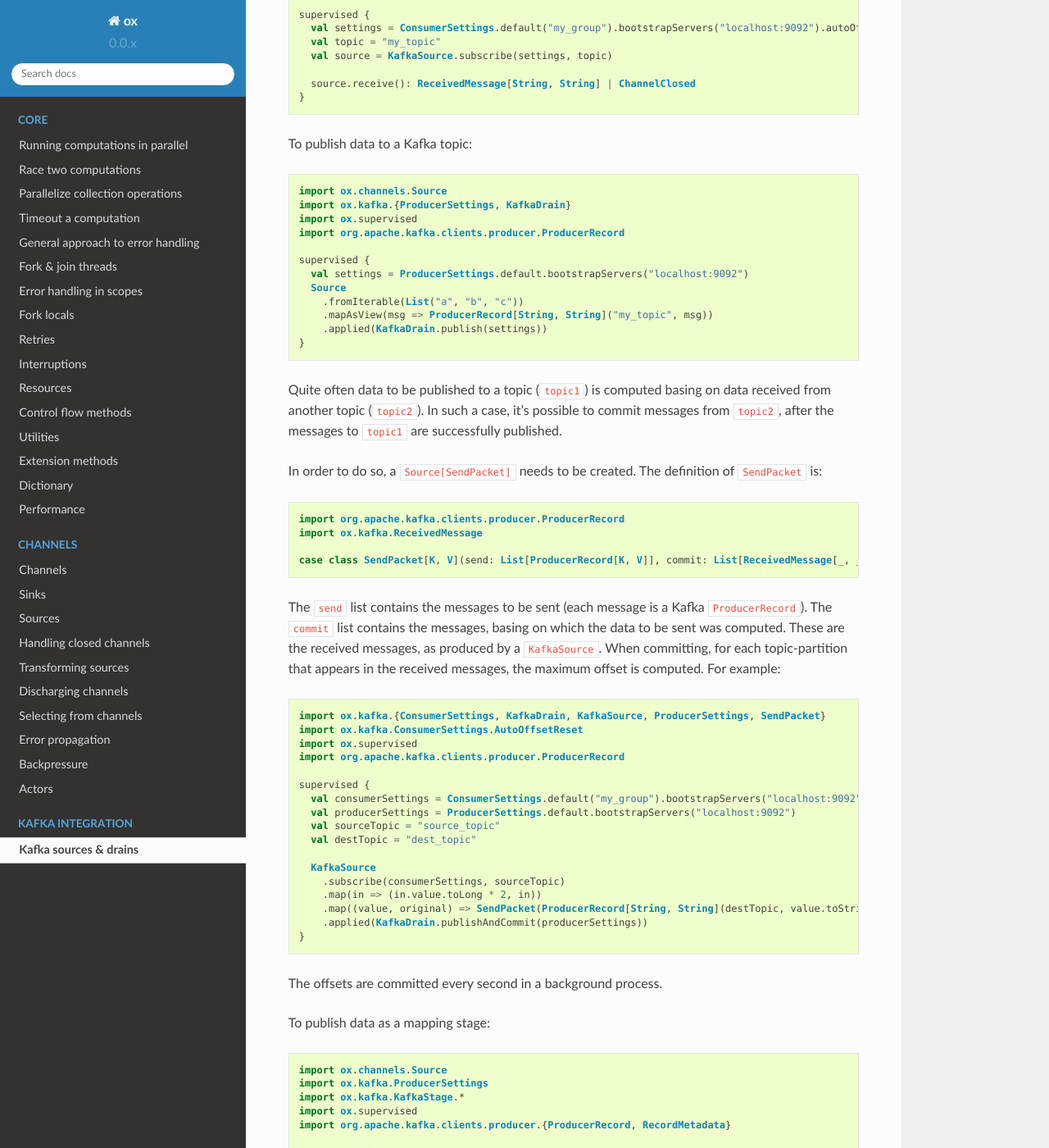
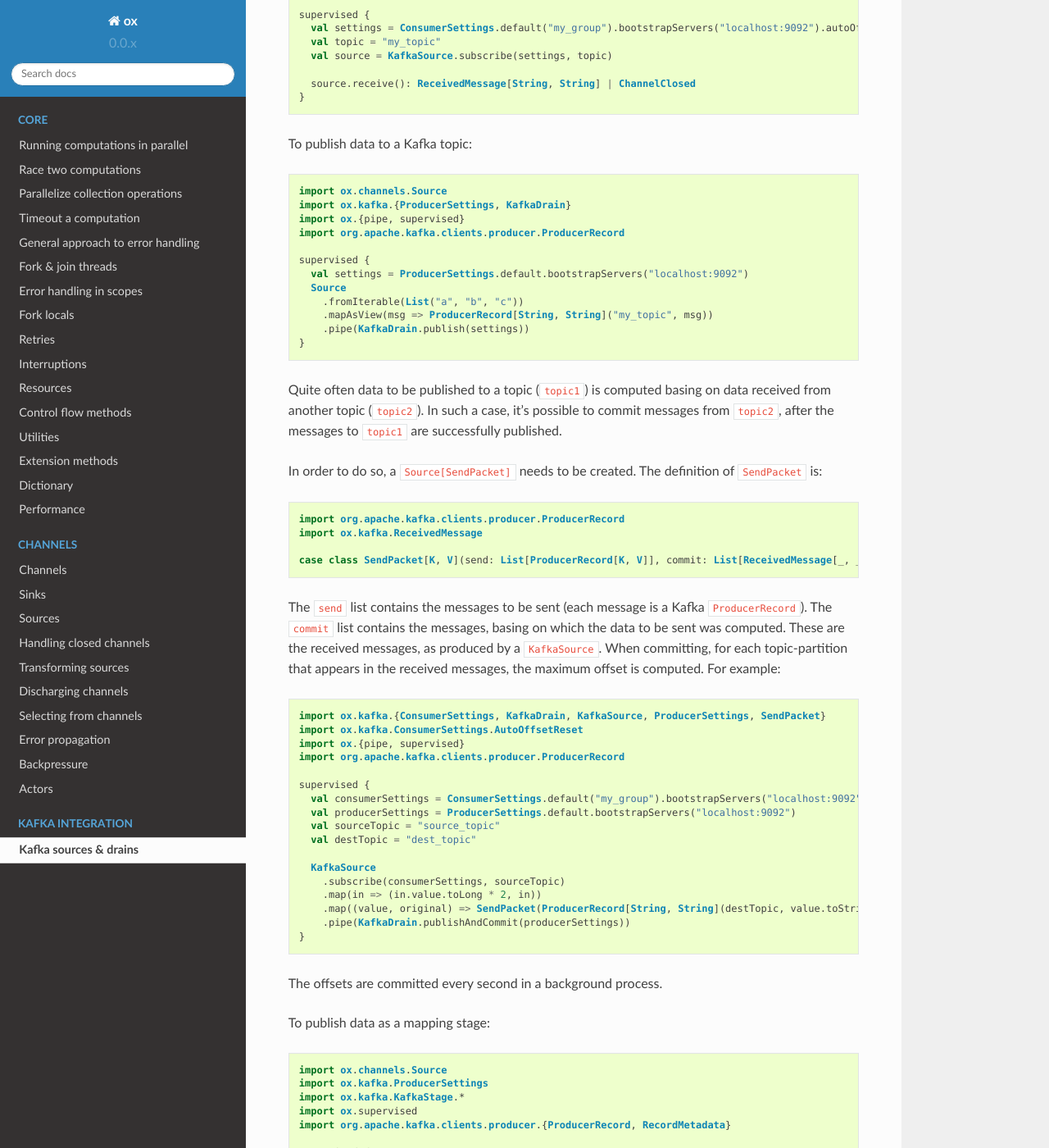
Before and after one commit to softwaremill/ox, a Sphinx documentation site: the page built from doc/kafka.md, in a window 1280 px wide and 1400 px high, scrolled down 558 px. Shown: the whole window at 82% size. Built offline with Sphinx 7.4.7 and the Read the Docs theme 2.0.0, drawn with Linux system fonts in a browser that asks for light colours.

Commit message:
Add pipe & tap

````diff
--- a/doc/kafka.md
+++ b/doc/kafka.md
@@ -33,7 +33,7 @@ To publish data to a Kafka topic:
 ```scala mdoc:compile-only
 import ox.channels.Source
 import ox.kafka.{ProducerSettings, KafkaDrain}
-import ox.supervised
+import ox.{pipe, supervised}
 import org.apache.kafka.clients.producer.ProducerRecord
 
 supervised {
@@ -41,7 +41,7 @@ supervised {
   Source
     .fromIterable(List("a", "b", "c"))
     .mapAsView(msg => ProducerRecord[String, String]("my_topic", msg))
-    .applied(KafkaDrain.publish(settings))
+    .pipe(KafkaDrain.publish(settings))
 }
 ```
 
@@ -66,7 +66,7 @@ computed. For example:
 ```scala mdoc:compile-only
 import ox.kafka.{ConsumerSettings, KafkaDrain, KafkaSource, ProducerSettings, SendPacket}
 import ox.kafka.ConsumerSettings.AutoOffsetReset
-import ox.supervised
+import ox.{pipe, supervised}
 import org.apache.kafka.clients.producer.ProducerRecord
 
 supervised {
@@ -79,7 +79,7 @@ supervised {
     .subscribe(consumerSettings, sourceTopic)
     .map(in => (in.value.toLong * 2, in))
     .map((value, original) => SendPacket(ProducerRecord[String, String](destTopic, value.toString), original))
-    .applied(KafkaDrain.publishAndCommit(producerSettings))
+    .pipe(KafkaDrain.publishAndCommit(producerSettings))
 }
 ```
 
````
Also changed, not shown: 4 other files.
